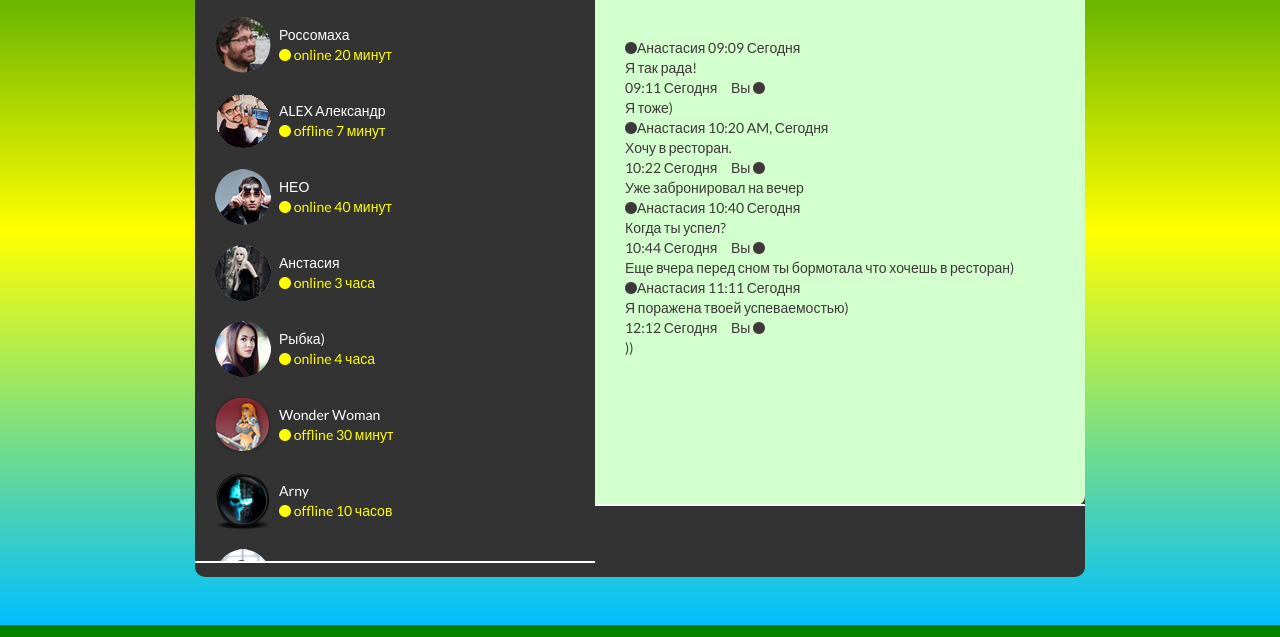
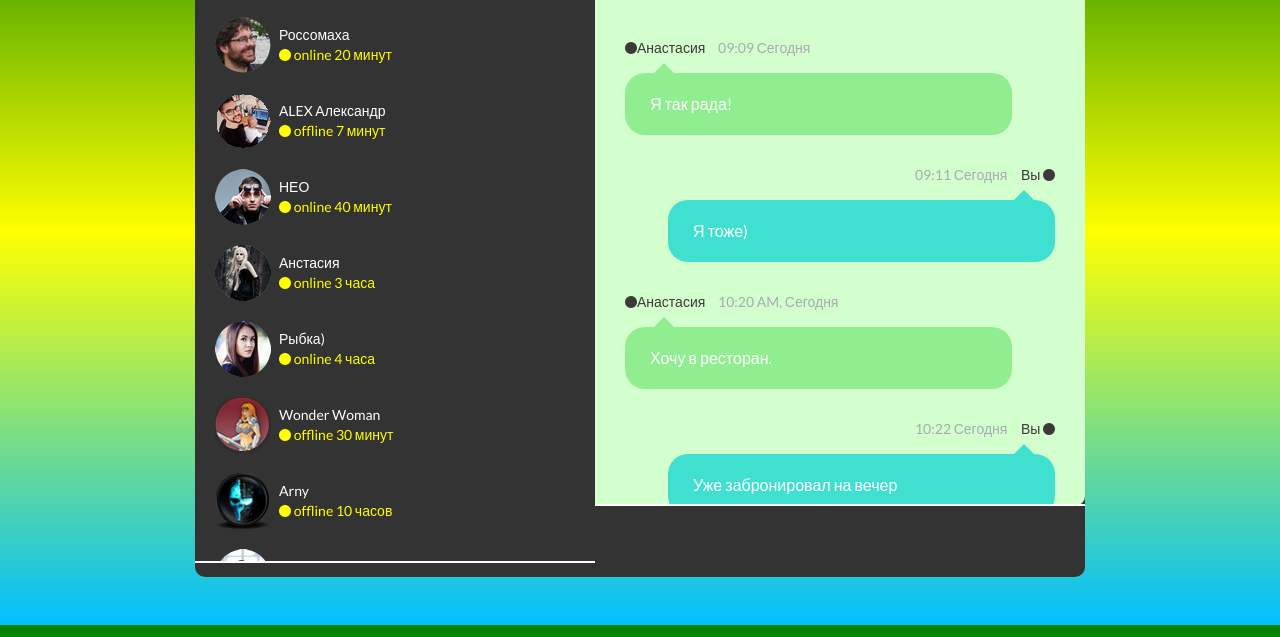
Before and after one commit to alexanderxp/ChatAndersen2021, a plain HTML site: page index.html in a window 1280 px wide. Shown: the part 163-800 px from the top of the page. Drawn offline with Linux system fonts and the light colour scheme.

Commit message:
add chat-history to styles.css

```diff
--- a/styles.css
+++ b/styles.css
@@ -137,3 +137,58 @@ body {
   clear: both;
   height: 0;
 }
+/* -------------------------------БЛОК ИСТОРИИ ЧАТА------------------------------------------ */
+.chat .chat-history .message-data {
+  margin-bottom: 15px;
+}
+
+.chat .chat-history .message-data-time {
+  color: #a8aab1;
+  padding-left: 10px;
+}
+
+.chat .chat-history .my-message {
+  background: #90EE90;
+}
+
+.chat .chat-history .other-message {
+  background: #40e0d0;
+}
+
+.chat .chat-history .message {
+  color: white;
+  padding: 18px 25px;
+  line-height: 26px;
+  font-size: 16px;
+  border-radius: 20px;
+  margin-bottom: 30px;
+  width: 90%;
+  position: relative;
+}
+
+.chat .chat-history .message:after {
+  bottom: 100%;
+  left: 10%;
+  border: solid transparent;
+  content: " ";
+  height: 0;
+  width: 0;
+  position: absolute;
+  pointer-events: none;
+  border-bottom-color: #90EE90 ;
+  border-width: 10px;
+  margin-left: -10px;
+}
+
+.chat .chat-history .other-message:after {
+  border-bottom-color: #40E0D0;
+  left: 92%;
+}
+
+.float-right {
+  float: right;
+}
+
+.align-right {
+  text-align: right;
+}
```
